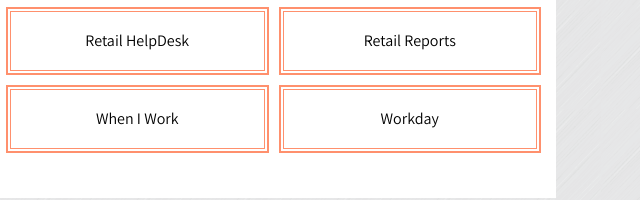
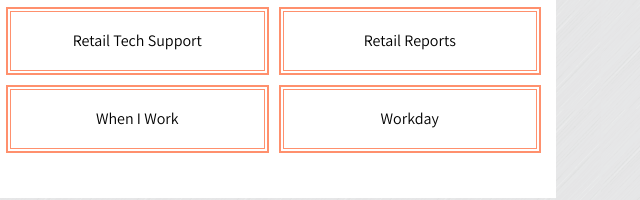
Before and after one commit to fableticsretail/savage, a plain HTML site: page index.html in a window 1280 px wide. Shown: the part 380-580 px from the top of the page, 639-1279 px from the left. Drawn offline with nearby package versions, Linux system fonts and the light colour scheme.

Commit message:
Update index.html

```diff
--- a/index.html
+++ b/index.html
@@ -69,7 +69,7 @@
     <div class="w-100"></div>
     <div class="col text-center"><a href="https://docs.google.com/spreadsheets/d/17pG75oOH-kkUCKkyLKfkM_sqvih1zm9u0f6zWmRBLWE/edit#gid=0">Gift Return Log</a></div>
     <div class="col text-center"><a href="https://techstyle.okta.com/">Password Reset</a></div>
-    <div class="col text-center"><a href="http://retailsupport.justfab.net/">Retail HelpDesk</a></div>
+    <div class="col text-center"><a href="http://retailsupport.justfab.net/">Retail Tech Support</a></div>
     <div class="col text-center"><a href="http://reporting.justfab.net/WMS/Pages/Folder.aspx?ItemPath=/WMS/WMS_Reporting/RetailReports&amp;ViewMode=List">Retail Reports</a></div>
 
     <div class="w-100"></div>
```
